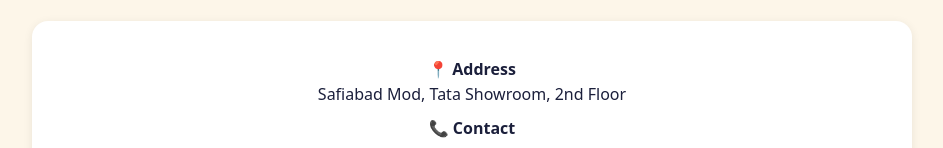
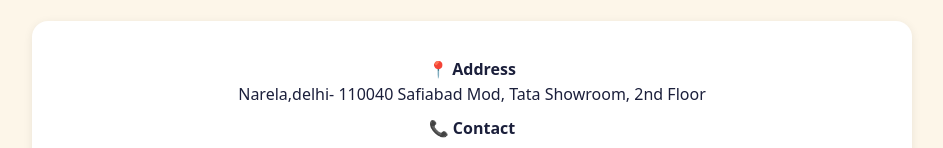
Before and after one commit to dhimanhappy647-sketch/Adroit-Classes, a plain HTML site: page index.html in a window 1280 px wide. Shown: the part 1693-1841 px from the top of the page, without its empty margins (168-1111 px from the left). Drawn offline with Linux system fonts and the light colour scheme.

Commit message:
Update index.html

```diff
--- a/index.html
+++ b/index.html
@@ -121,7 +121,7 @@ footer{text-align:center;color:var(--muted);padding:28px 20px;font-size:.9rem}
 <section>
 <h2>Come Visit Us</h2>
 <div class="panel contact">
-<p><b>📍 Address</b><br>Safiabad Mod, Tata Showroom, 2nd Floor</p>
+<p><b>📍 Address</b><br>Narela,delhi- 110040 Safiabad Mod, Tata Showroom, 2nd Floor</p>
 <p><b>📞 Contact</b><br><a href="tel:+919711260127" style="color:var(--brand);font-weight:700;font-size:1.2rem">9711260127</a></p>
 <a class="btn" href="tel:+919711260127">Call to Join</a>
 </div>
```
